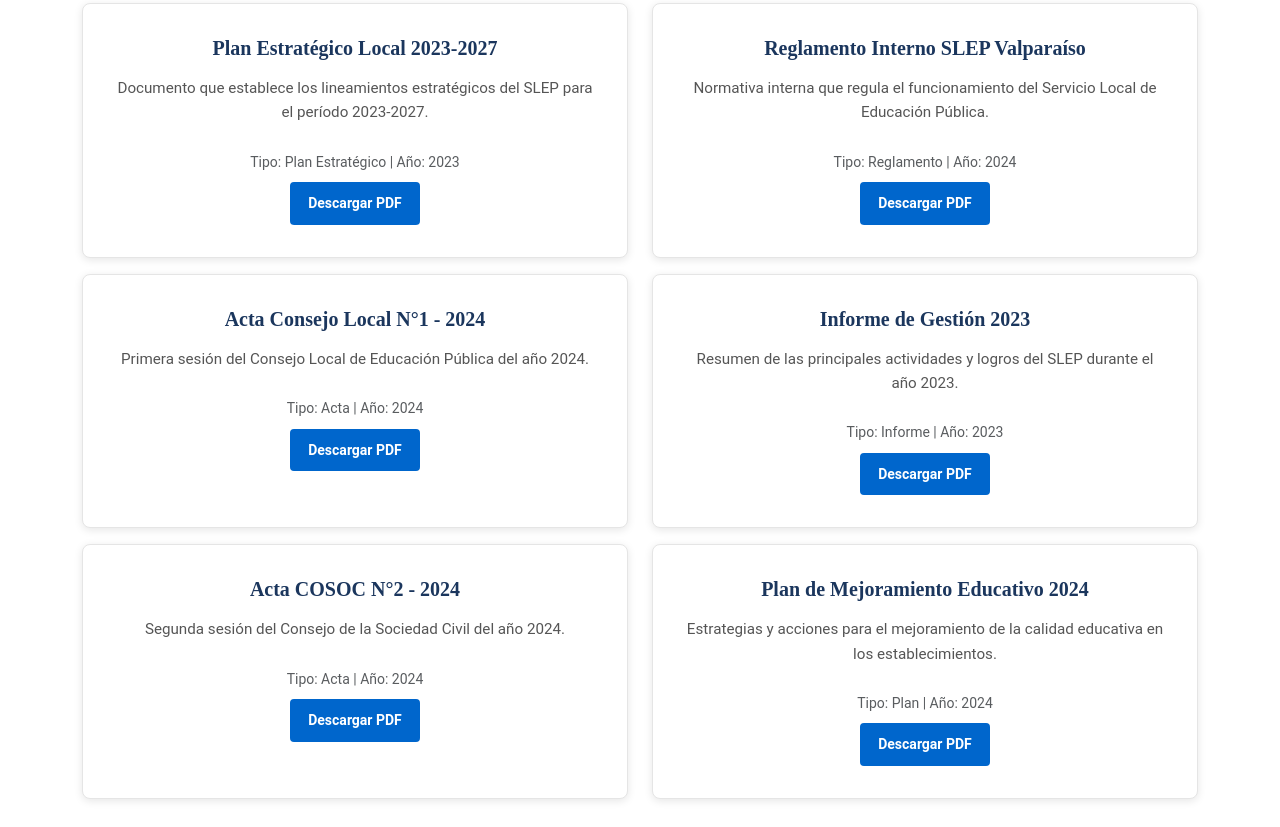
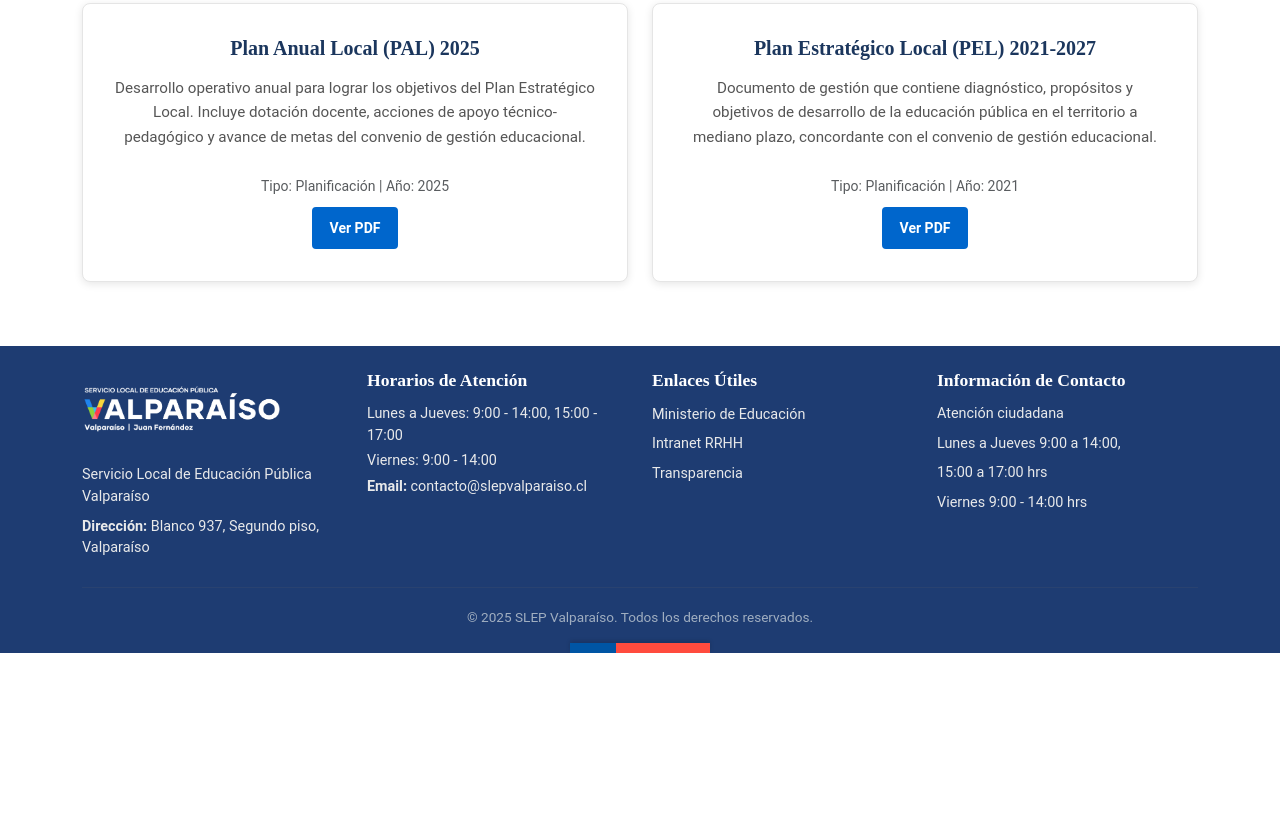
Before and after one commit to diegocr305/slepv-website, a website: page public/documentacion.html in a window 1280 px wide. Shown: the part 793-1620 px from the top of the page. After the commit the page ends 1446 px from the top, so only its background shows below. Drawn offline with nearby package versions, Linux system fonts and the light colour scheme.

Commit message:
Implementar centro de documentación con PAL y PEL

```diff
--- a/public/documentacion.html
+++ b/public/documentacion.html
@@ -63,88 +63,37 @@
         <div class="col-md-6">
           <select class="form-select" id="filtroAno">
             <option value="">Todos los años</option>
+            <option value="2025">2025</option>
             <option value="2024">2024</option>
             <option value="2023">2023</option>
-            <option value="2022">2022</option>
+            <option value="2021">2021</option>
           </select>
         </div>
       </div>
 
       <!-- Documentos -->
       <div class="row" id="documentos">
-        <div class="col-md-6 mb-3 documento" data-tipo="plan" data-ano="2023">
+        <div class="col-md-6 mb-3 documento" data-tipo="plan" data-ano="2025">
           <div class="card h-100 feature-card">
             <div class="card-body">
-              <h5 class="card-title">Plan Estratégico Local 2023-2027</h5>
-              <p class="card-text">Documento que establece los lineamientos estratégicos del SLEP para el período 2023-2027.</p>
-              <small class="text-muted">Tipo: Plan Estratégico | Año: 2023</small>
+              <h5 class="card-title">Plan Anual Local (PAL) 2025</h5>
+              <p class="card-text text-justify">Desarrollo operativo anual para lograr los objetivos del Plan Estratégico Local. Incluye dotación docente, acciones de apoyo técnico-pedagógico y avance de metas del convenio de gestión educacional.</p>
+              <small class="text-muted">Tipo: Planificación | Año: 2025</small>
               <div class="mt-2">
-                <a href="#" class="btn-kit-primary btn-kit-small" download>Descargar PDF</a>
+                <a href="documentos/planificacion/PAL_2025.pdf" class="btn-kit-primary btn-kit-small" target="_blank">Ver PDF</a>
               </div>
             </div>
           </div>
         </div>
 
-        <div class="col-md-6 mb-3 documento" data-tipo="reglamento" data-ano="2024">
+        <div class="col-md-6 mb-3 documento" data-tipo="plan" data-ano="2021">
           <div class="card h-100 feature-card">
             <div class="card-body">
-              <h5 class="card-title">Reglamento Interno SLEP Valparaíso</h5>
-              <p class="card-text">Normativa interna que regula el funcionamiento del Servicio Local de Educación Pública.</p>
-              <small class="text-muted">Tipo: Reglamento | Año: 2024</small>
+              <h5 class="card-title">Plan Estratégico Local (PEL) 2021-2027</h5>
+              <p class="card-text text-justify">Documento de gestión que contiene diagnóstico, propósitos y objetivos de desarrollo de la educación pública en el territorio a mediano plazo, concordante con el convenio de gestión educacional.</p>
+              <small class="text-muted">Tipo: Planificación | Año: 2021</small>
               <div class="mt-2">
-                <a href="#" class="btn-kit-primary btn-kit-small" download>Descargar PDF</a>
-              </div>
-            </div>
-          </div>
-        </div>
-
-        <div class="col-md-6 mb-3 documento" data-tipo="acta" data-ano="2024">
-          <div class="card h-100 feature-card">
-            <div class="card-body">
-              <h5 class="card-title">Acta Consejo Local N°1 - 2024</h5>
-              <p class="card-text">Primera sesión del Consejo Local de Educación Pública del año 2024.</p>
-              <small class="text-muted">Tipo: Acta | Año: 2024</small>
-              <div class="mt-2">
-                <a href="#" class="btn-kit-primary btn-kit-small" download>Descargar PDF</a>
-              </div>
-            </div>
-          </div>
-        </div>
-
-        <div class="col-md-6 mb-3 documento" data-tipo="informe" data-ano="2023">
-          <div class="card h-100 feature-card">
-            <div class="card-body">
-              <h5 class="card-title">Informe de Gestión 2023</h5>
-              <p class="card-text">Resumen de las principales actividades y logros del SLEP durante el año 2023.</p>
-              <small class="text-muted">Tipo: Informe | Año: 2023</small>
-              <div class="mt-2">
-                <a href="#" class="btn-kit-primary btn-kit-small" download>Descargar PDF</a>
-              </div>
-            </div>
-          </div>
-        </div>
-
-        <div class="col-md-6 mb-3 documento" data-tipo="acta" data-ano="2024">
-          <div class="card h-100 feature-card">
-            <div class="card-body">
-              <h5 class="card-title">Acta COSOC N°2 - 2024</h5>
-              <p class="card-text">Segunda sesión del Consejo de la Sociedad Civil del año 2024.</p>
-              <small class="text-muted">Tipo: Acta | Año: 2024</small>
-              <div class="mt-2">
-                <a href="#" class="btn-kit-primary btn-kit-small" download>Descargar PDF</a>
-              </div>
-            </div>
-          </div>
-        </div>
-
-        <div class="col-md-6 mb-3 documento" data-tipo="plan" data-ano="2024">
-          <div class="card h-100 feature-card">
-            <div class="card-body">
-              <h5 class="card-title">Plan de Mejoramiento Educativo 2024</h5>
-              <p class="card-text">Estrategias y acciones para el mejoramiento de la calidad educativa en los establecimientos.</p>
-              <small class="text-muted">Tipo: Plan | Año: 2024</small>
-              <div class="mt-2">
-                <a href="#" class="btn-kit-primary btn-kit-small" download>Descargar PDF</a>
+                <a href="documentos/planificacion/PEL_2021-2027.pdf" class="btn-kit-primary btn-kit-small" target="_blank">Ver PDF</a>
               </div>
             </div>
           </div>
```
Also changed, not shown: 2 other files.
